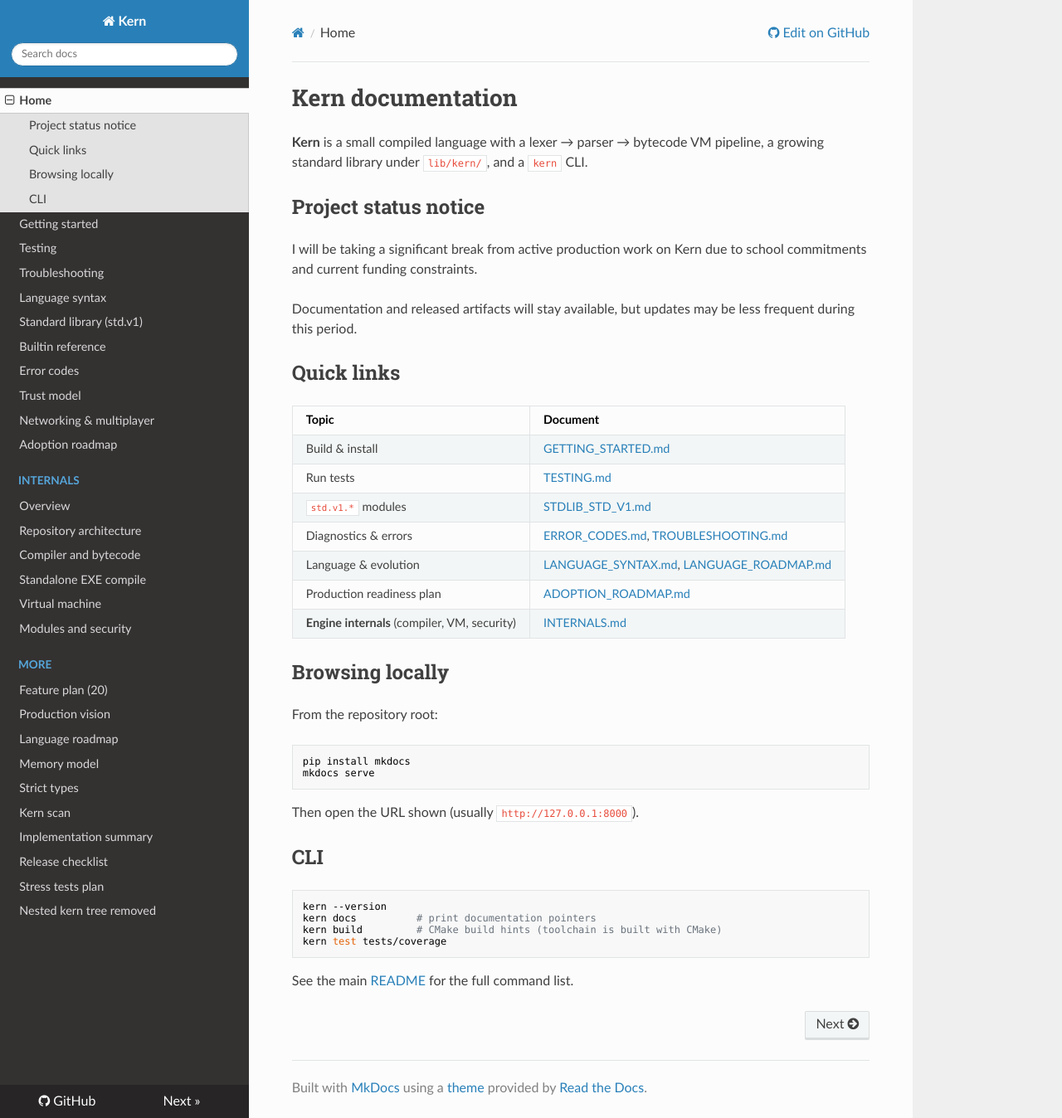
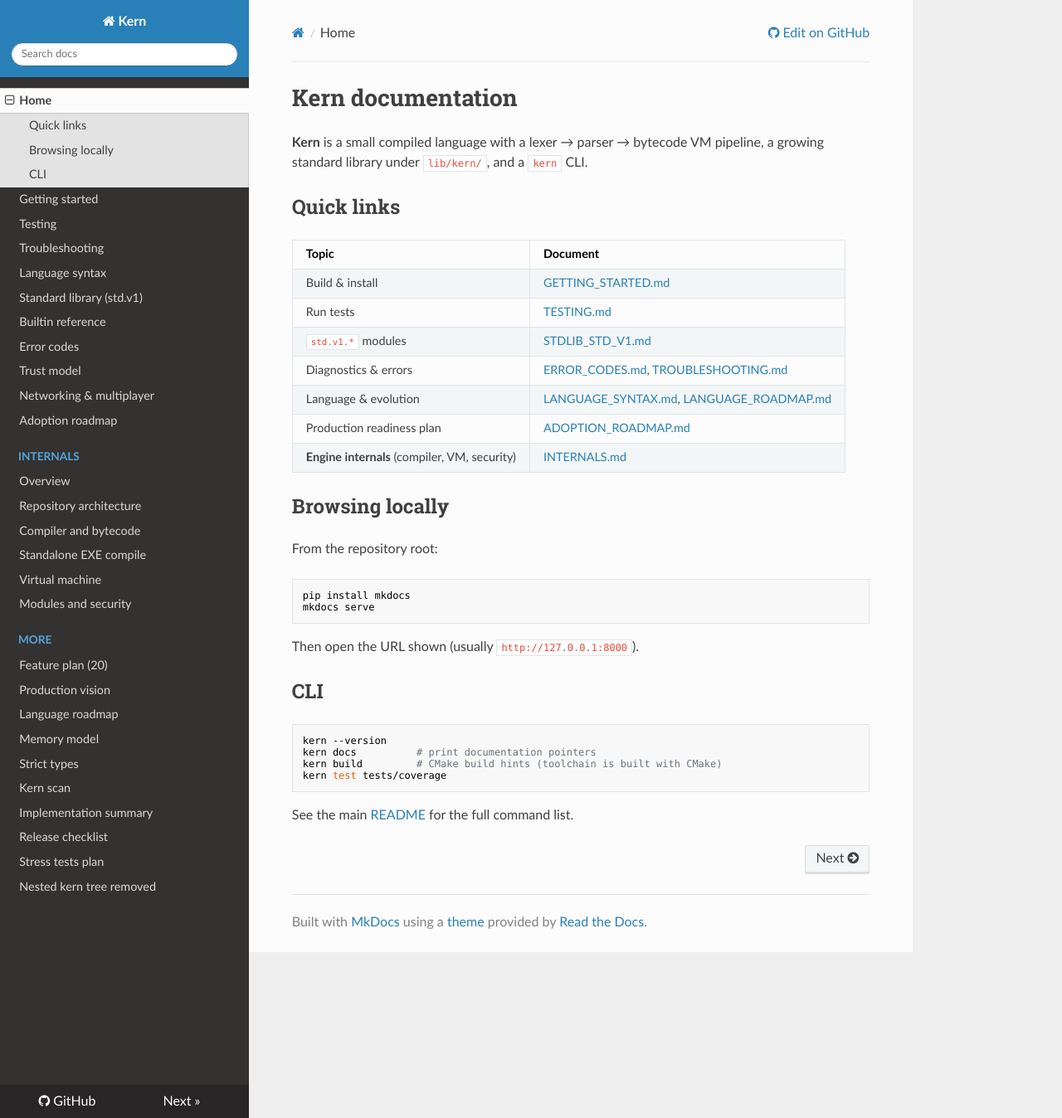
Before and after one commit to entrenchedosx/kern, an MkDocs documentation site: the page built from docs/index.md, in a window 1280 px wide and 1348 px high. Shown: the whole window at 83% size. Built offline with MkDocs 1.6.1, drawn with Linux system fonts in a browser that asks for light colours; nearby versions of some CDN libraries.

Commit message:
docs: remove production break notice from markdown fronts
Remove the previously added project break notice from the root README and docs index page.

Made-with: Cursor

```diff
--- a/docs/index.md
+++ b/docs/index.md
@@ -1,12 +1,6 @@
 # Kern documentation
 
 **Kern** is a small compiled language with a lexer → parser → bytecode VM pipeline, a growing standard library under `lib/kern/`, and a `kern` CLI.
-
-## Project status notice
-
-I will be taking a significant break from active production work on Kern due to school commitments and current funding constraints.
-
-Documentation and released artifacts will stay available, but updates may be less frequent during this period.
 
 ## Quick links
 
```
Also changed, not shown: README.md (+0 -6 lines).
